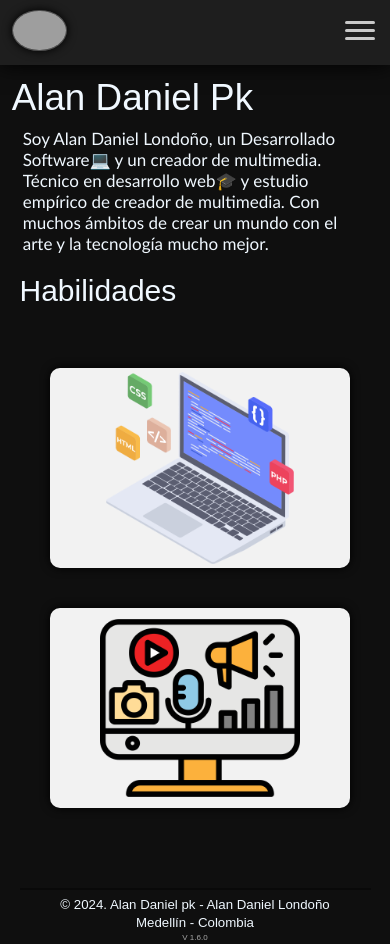
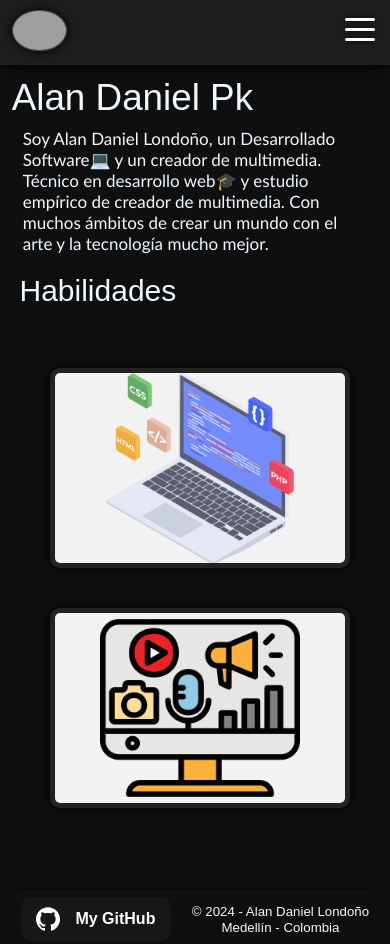
Before and after one commit to alandanielpk/Alandanielpk, a React (Vite) app: page / in a window 390 px wide. Built offline with nearby package versions, Linux system fonts and the light colour scheme; grey boxes are pictures that could not be loaded.

Commit message:
UpDate 10

```diff
--- a/src/assets/css/contenido.css
+++ b/src/assets/css/contenido.css
@@ -19,6 +19,7 @@
     display: flex;
     justify-content: space-evenly;
     margin-left: 10px;
+
 }
 .cajas .card{
     display: flex;
@@ -37,8 +38,10 @@
     justify-content: center;
     overflow: hidden;
     perspective: 1000px;
-    box-shadow: 0px 0px 10px black;
+    box-shadow: 0px 0px 10px rgb(0, 0, 0);
     transition: all 0.6s cubic-bezier(0.175, 0.885, 0.32, 1.275);
+    border: 5px solid rgb(35, 35, 35);
+
   }
 
   .card svg {
@@ -49,7 +52,7 @@
 
   .card:hover {
     transform: scale(1.05);
-    box-shadow: 0 0px 16px rgb(85, 85, 85);
+    box-shadow: 0 0px 16px rgb(0, 0, 0);
   }
 
   .card__content {
@@ -60,8 +63,8 @@
     height: 100%;
     padding: 20px;
     box-sizing: border-box;
-    border-radius: 10px;
-    background-color: #d1d1d1;
+    border-radius: 5px;
+    background-color: #525252;
     transform: rotateX(-90deg);
     transform-origin: bottom;
     transition: all 0.6s cubic-bezier(0.175, 0.885, 0.32, 1.275);
@@ -74,7 +77,7 @@
   .card__title {
     margin: 0;
     font-size: 24px;
-    color: #333;
+    color: #f1f1f1;
     font-weight: 700;
   }
 
@@ -85,7 +88,7 @@
   .card__description {
     margin: 10px 0 0;
     font-size: 14px;
-    color: #444444;
+    color: #ffffff;
     line-height: 1.4;
   }
 
@@ -96,7 +99,7 @@
   font-size: 30px;
 }
 .textoMM{
-  color: #5c5c5cb6;
+  color: #e2e2e2a2;
   margin-top: 25px;
   text-align: center;
   font-size: 11px;
--- a/src/assets/css/textfin.css
+++ b/src/assets/css/textfin.css
@@ -6,20 +6,61 @@
     margin-left: 5%;
     height: 0.5px;
 }
-.textofinal{
+.final{
+    height: 50px;
+    margin-top: 1%;
     display: flex;
+    justify-content: space-evenly;
+    align-items: center;
+}
+.textofin{
+    text-align: center;
     flex-direction: column;
-    text-align: center;
+
+}
+.fin1{
     margin-top: 1%;
 }
-.fin1{
-    margin-top: 3px;
+.fin2{
+    margin-top: 1%;
 }
-.fin2{
-    margin-top: 3px;
-}
-.fin3{
-    font-size: 8px;
-    margin-top: 3px;
-    color: #ffffffa1;
-}
+
+.button {
+
+    display: flex;
+    justify-content: center;
+    align-items: center;
+    padding: 10px 15px;
+    gap: 15px;
+    background-color: #181717;
+    outline: 3px #181717 solid;
+    outline-offset: -3px;
+    border-radius: 10px;
+    border: none;
+    cursor: pointer;
+    transition: 400ms;
+    width: 150px;
+  }
+
+  .button .text {
+    color: white;
+    font-weight: 700;
+    font-size: 1em;
+    transition: 400ms;
+  }
+
+  .button svg path {
+    transition: 400ms;
+  }
+
+  .button:hover {
+    background-color:  blueviolet;
+  }
+
+  .button:hover .text {
+    color: #ffffff;
+  }
+
+  .button:hover svg path {
+    fill: #ffffff;
+  }
--- a/src/components/Fin.jsx
+++ b/src/components/Fin.jsx
@@ -1,21 +1,30 @@
-import React from 'react'
 import '../assets/css/textfin.css'
 
 const textfin = () => {
   return (
     <div className='finaltxt'>
         <div className='line1'></div>
-  <div className='textofinal'>
-    <h5 className='fin1' >
-    © 2024. Alan Daniel pk - Alan Daniel Londoño
+  <div className='git'>
+
+    </div>
+
+  <div className='final'>
+
+  <a href="https://github.com/alandanielpk" className="button">
+    <svg width="24" height="24" viewBox="0 0 24 24" fill="none" xmlns="http://www.w3.org/2000/svg">
+    <path d="M12 0.296997C5.37 0.296997 0 5.67 0 12.297C0 17.6 3.438 22.097 8.205 23.682C8.805 23.795 9.025 23.424 9.025 23.105C9.025 22.82 9.015 22.065 9.01 21.065C5.672 21.789 4.968 19.455 4.968 19.455C4.422 18.07 3.633 17.7 3.633 17.7C2.546 16.956 3.717 16.971 3.717 16.971C4.922 17.055 5.555 18.207 5.555 18.207C6.625 20.042 8.364 19.512 9.05 19.205C9.158 18.429 9.467 17.9 9.81 17.6C7.145 17.3 4.344 16.268 4.344 11.67C4.344 10.36 4.809 9.29 5.579 8.45C5.444 8.147 5.039 6.927 5.684 5.274C5.684 5.274 6.689 4.952 8.984 6.504C9.944 6.237 10.964 6.105 11.984 6.099C13.004 6.105 14.024 6.237 14.984 6.504C17.264 4.952 18.269 5.274 18.269 5.274C18.914 6.927 18.509 8.147 18.389 8.45C19.154 9.29 19.619 10.36 19.619 11.67C19.619 16.28 16.814 17.295 14.144 17.59C14.564 17.95 14.954 18.686 14.954 19.81C14.954 21.416 14.939 22.706 14.939 23.096C14.939 23.411 15.149 23.786 15.764 23.666C20.565 22.092 24 17.592 24 12.297C24 5.67 18.627 0.296997 12 0.296997Z" fill="white"></path>
+    </svg>
+  <p className="text">My GitHub</p>
+  </a>
+
+    <div className='textofin'>
+      <h5 className='fin1' >
+    © 2024 - Alan Daniel Londoño
     </h5>
     <h5 className='fin2'>
     Medellín - Colombia
-
     </h5>
-    <h6 className='fin3'>
-    V 1.6.0
-    </h6>
+    </div>
 
   </div>
     </div>
--- a/src/components/nav.css
+++ b/src/components/nav.css
@@ -52,18 +52,18 @@
 @media (max-width:600px){
     .nav_items{
         position: relative;
-        top: 160px;
+        top: 150px;
         left: 170px;
         box-shadow: 0px 0px 10px black;
-        border-radius: 10px;
+        border-radius: 7px;
         display: flex;
         justify-content: center;
         align-items: center;
         flex-direction: column;
         text-align: right;
         font-size: 23px;
-        width: 150px;
-        height: 230px;
+        width: 130px;
+        height: 200px;
         transform: translatey(-500%);
         z-index: 100;
         background-color: rgb(30, 30, 30);
@@ -72,12 +72,12 @@
     .nav_items a{
         display: flex;
         align-items: center;
-        justify-content: center;
-        border-radius: 15px;
+        border-radius: 5px;
         font-size: 20px;
-        width: 105px;
-        margin-top: 30px;
-        filter: drop-shadow(2px 3px 1px black);
+        margin-top: 10px;
+        width: 100px;
+        height: 30px;
+
     }
     .nav_items a:hover{
         background-color: aliceblue;
@@ -98,57 +98,61 @@
         position: relative;
         width: 30px;
         height: 3px;
-        background-color: rgb(201, 201, 201);
+        background-color: rgb(255, 255, 255);
         margin-bottom: 7px;
         border-radius: 2px;
         transform-origin: 5px 0px;
         transition: all 0.2s linear;
+        filter: drop-shadow(0px 0px 2px rgb(0, 0, 0));
     }
     .nav_toggle.open > span{
         transform: rotate(45deg) translate(0px, 0px);
+        filter: drop-shadow(0px 0px 2px rgb(0, 0, 0));
     }
     .nav_toggle.open > span:nth-child(2){
         display: none;
     }
     .nav_toggle.open > span:nth-child(3){
         transform: rotate(-45deg) translate(-5px, 1px);
+        filter: drop-shadow(0px 0px 2px rgb(0, 0, 0));
     }
 
 }
 @media (max-width: 500px){
     .nav_items{
-        position: absolute;
-        top: 75px;
-        left: 325px;
+        position: relative;
+        top: 150px;
+        left: 160px;
         box-shadow: 0px 0px 10px black;
-        border-radius: 10px;
+        border-radius: 7px;
         display: flex;
         justify-content: center;
         align-items: center;
         flex-direction: column;
         text-align: right;
         font-size: 23px;
-        width: 150px;
-        height: 230px;
+        width: 130px;
+        height: 200px;
         transform: translatey(-500%);
-        z-index: 200;
+        z-index: 100;
         background-color: rgb(30, 30, 30);
-
 
     }
     .nav_items a{
         display: flex;
         align-items: center;
-        justify-content: center;
-        border-radius: 15px;
-        width: 105px;
+        border-radius: 5px;
         font-size: 20px;
-        filter: drop-shadow(2px 3px 1px black);
+        margin-top: 10px;
+        width: 100px;
+        height: 30px;
+
     }
     .nav_items a:hover{
         background-color: aliceblue;
         color: rgb(0, 0, 0);
     }
+
     .nav_items.open{
         transform: rotatey(0) !important;
     }
@@ -156,59 +160,67 @@
         display: flex !important;
         flex-direction: column;
         margin: 15px;
+        cursor: pointer;
+
     }
     .nav_toggle span{
+        position: relative;
         width: 30px;
         height: 3px;
-        background-color: rgb(202, 202, 202);
+        background-color: rgb(255, 255, 255);
         margin-bottom: 7px;
         border-radius: 2px;
         transform-origin: 5px 0px;
         transition: all 0.2s linear;
+        filter: drop-shadow(0px 0px 2px rgb(0, 0, 0));
     }
     .nav_toggle.open > span{
         transform: rotate(45deg) translate(0px, 0px);
+        filter: drop-shadow(0px 0px 2px rgb(0, 0, 0));
     }
     .nav_toggle.open > span:nth-child(2){
         display: none;
     }
     .nav_toggle.open > span:nth-child(3){
         transform: rotate(-45deg) translate(-5px, 1px);
+        filter: drop-shadow(0px 0px 2px rgb(0, 0, 0));
     }
 }
 @media (max-width: 450px){
     .nav_items{
-        position: absolute;
-        top: 75px;
-        left: 65%;
-        backdrop-filter: blur(30px);
+        position: relative;
+        top: 150px;
+        left: 110px;
         box-shadow: 0px 0px 10px black;
-        border-radius: 10px;
+        border-radius: 7px;
+
         display: flex;
         justify-content: center;
         align-items: center;
         flex-direction: column;
         text-align: right;
         font-size: 23px;
-        width: 120px;
-        height: 230px;
+        width: 130px;
+        height: 200px;
         transform: translatey(-500%);
         z-index: 100;
         background-color: rgb(30, 30, 30);
+
     }
     .nav_items a{
         display: flex;
         align-items: center;
-        justify-content: center;
-        width: 105px;
-        border-radius: 15px;
+        border-radius: 5px;
         font-size: 20px;
-        filter: drop-shadow(2px 3px 1px black);
+        margin-top: 10px;
+        width: 100px;
+        height: 30px;
     }
     .nav_items a:hover{
         background-color: aliceblue;
         color: rgb(0, 0, 0);
     }
+
     .nav_items.open{
         transform: rotatey(0) !important;
     }
@@ -216,23 +228,29 @@
         display: flex !important;
         flex-direction: column;
         margin: 15px;
+        cursor: pointer;
+
     }
     .nav_toggle span{
+        position: relative;
         width: 30px;
         height: 3px;
-        background-color: rgb(202, 202, 202);
-        margin-bottom: 5px;
+        background-color: rgb(255, 255, 255);
+        margin-bottom: 7px;
         border-radius: 2px;
         transform-origin: 5px 0px;
         transition: all 0.2s linear;
+        filter: drop-shadow(0px 0px 2px rgb(0, 0, 0));
     }
     .nav_toggle.open > span{
         transform: rotate(45deg) translate(0px, 0px);
+        filter: drop-shadow(0px 0px 2px rgb(0, 0, 0));
     }
     .nav_toggle.open > span:nth-child(2){
         display: none;
     }
     .nav_toggle.open > span:nth-child(3){
         transform: rotate(-45deg) translate(-5px, 1px);
+        filter: drop-shadow(0px 0px 2px rgb(0, 0, 0));
     }
 }
```
